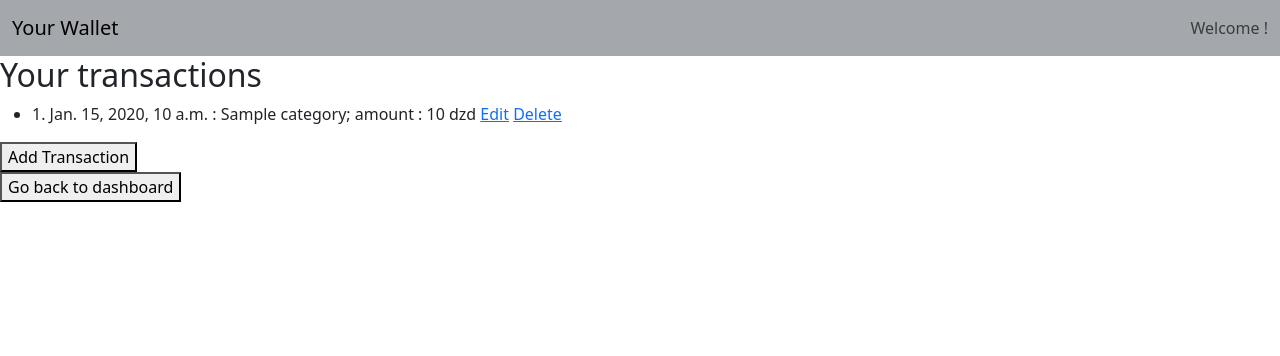
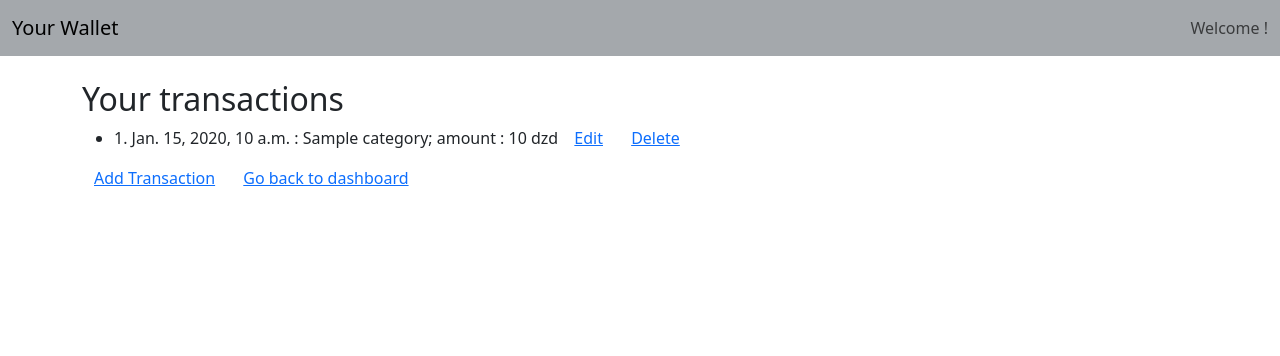
Before and after one commit to ciberityy/finance_tracker_django, a Django app: template transactions/templates/transactions/view_transactions.html in a window 1280 px wide. Shown: the top 356 px of the page. Run offline with Django 3.2, Linux system fonts and the light colour scheme; the template is opened without the code that fills it: most values are stand-ins (such as "Sample title", 1, 10 or a date in 2020).

Commit message:
refactor(template): replace GET-form nav buttons with links and wrap content in a container
Nine <form method="get"> used only for navigation are now <a> links (open in new tab, hover shows URL, announced as links). Dashboard links styled with btn classes; duplicate dashboard logout removed since the navbar handles it. base.html wraps the content block in <main class="container mt-4"> so every page gets side padding and centering.

```diff
--- a/transactions/templates/transactions/add_category.html
+++ b/transactions/templates/transactions/add_category.html
@@ -9,8 +9,5 @@
         <button type="submit">Add Category</button>
     </form>
 
-    <form method="get" action="{% url 'dashboard' %}">
-        <button type="submit">Go back to dashboard</button>
-    </form>
-
+    <a class="container mt-4" href="{% url 'dashboard' %}">Go back to dashboard</a>
     {% endblock %}
--- a/transactions/templates/transactions/add_transaction.html
+++ b/transactions/templates/transactions/add_transaction.html
@@ -8,7 +8,5 @@
         <button type="submit">Add transaction</button>
     </form>
 
-    <form method="get" action="{% url 'dashboard' %}">
-        <button type="submit">Go back to dashboard</button>
-    </form>
+    <a class="container mt-4" href="{% url 'dashboard' %}">Go back to dashboard</a>
 {% endblock %}
--- a/transactions/templates/transactions/base.html
+++ b/transactions/templates/transactions/base.html
@@ -40,6 +40,8 @@
                     {% endif %}
                 </div>
             </nav>
-        {% block content %}{% endblock %}
+        <main class="container mt-4">
+            {% block content %}{% endblock %}
+        </main>
     </body>
 </html>
--- a/transactions/templates/transactions/edit_transaction.html
+++ b/transactions/templates/transactions/edit_transaction.html
@@ -8,7 +8,5 @@
         <button type="submit">Edit transaction</button>
     </form>
 
-    <form method="get" action="{% url 'dashboard' %}">
-        <button type="submit">Go back to dashboard</button>
-    </form>
+    <a class="container mt-4" href="{% url 'dashboard' %}">Go back to dashboard</a>
 {% endblock %}
--- a/transactions/templates/transactions/view_transactions.html
+++ b/transactions/templates/transactions/view_transactions.html
@@ -5,20 +5,13 @@
     <ul>
         {% for transaction in transactions %}
         <li>{{ forloop.counter }}. {{transaction.date_time}} : {{ transaction.category }}; amount : {{transaction.amount}} dzd
-            <a href="{% url 'edit_transaction' transaction.pk %}">Edit</a>
-            <a href="{% url 'delete_transaction' transaction.pk %}">Delete</a>
+            <a class="container mt-4" href="{% url 'edit_transaction' transaction.pk %}">Edit</a>
+            <a class="container mt-4" href="{% url 'delete_transaction' transaction.pk %}">Delete</a>
         </li>
     {% empty %}
         <li>No transactions yet.</li>
     {% endfor %}
     </ul>
-
-    <form method="get" action="{% url 'add_transaction' %}">
-    <button type="submit">Add Transaction</button>
-    </form>
-
-
-    <form method="get" action="{% url 'dashboard' %}">
-        <button type="submit">Go back to dashboard</button>
-    </form>
+    <a class="container mt-4" href="{% url 'add_transaction' %}">Add Transaction</a>
+    <a class="container mt-4" href="{% url 'dashboard' %}">Go back to dashboard</a>
 {% endblock %}
```
Also changed, not shown: transactions/templates/transactions/dashboard.html (+6 -18 lines).
